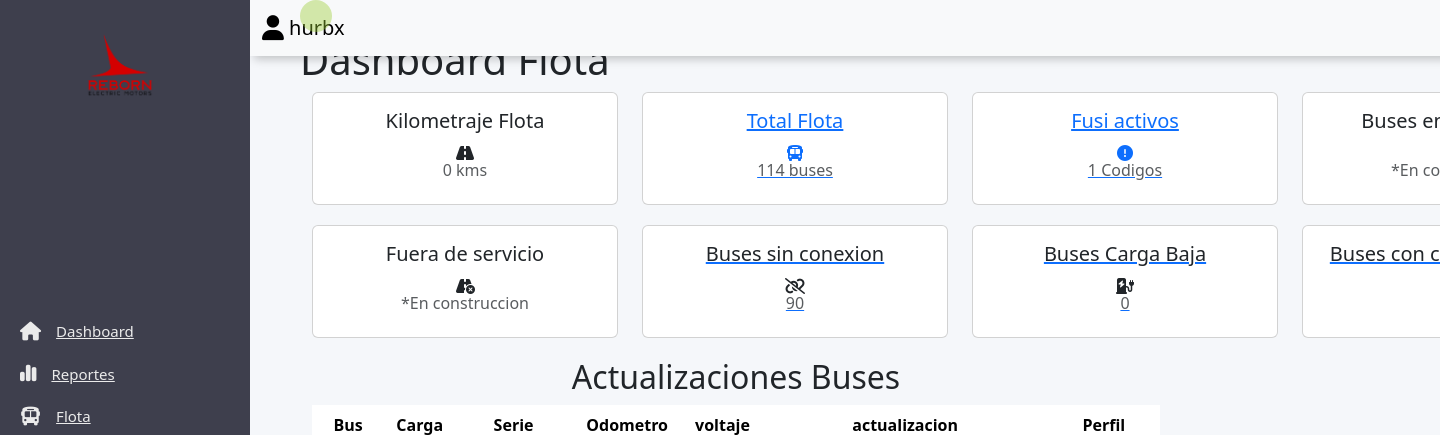
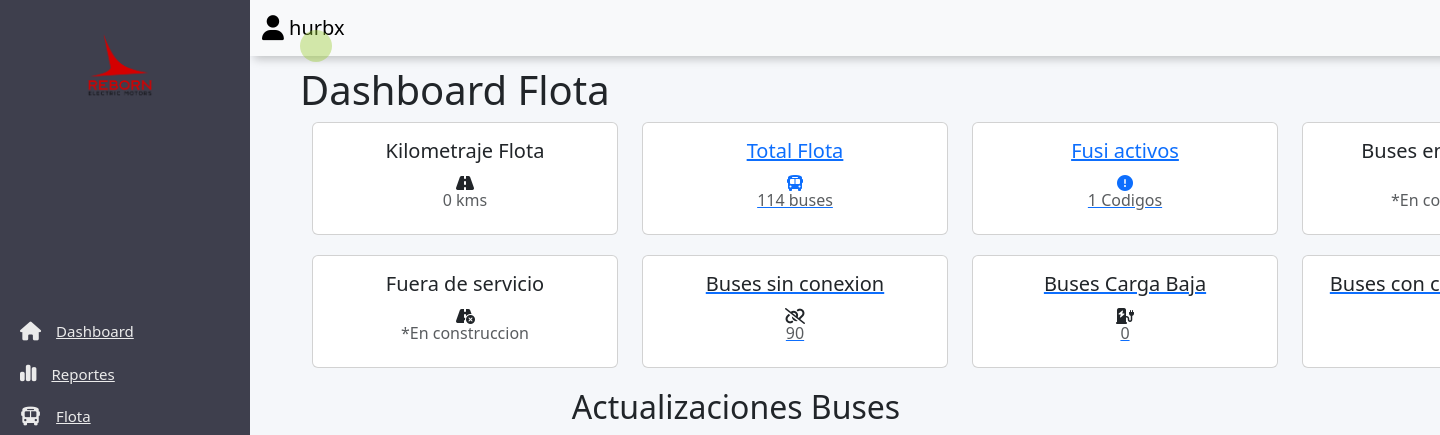
Before and after one commit to Reborn-Telemetry/Alicanto-Backend, a Django app: page / in a window 1440 px wide; the page is wider, and only the part inside the window is pictured. Shown: the top 435 px of that part. Run offline with Django 5.2, Linux system fonts and the light colour scheme; a user stored in the database is signed in; data comes from the database, SQL or seed files in the repository; tables that the repository leaves empty hold one stand-in row (values such as "Sample post"); parts of the project's set-up code (start-up, migrations or seed data) failed here and were passed over; some libraries are stand-ins or nearby versions.

Commit message:
margin top dashboard

```diff
--- a/bus_signals/templates/bus_signals/dashboard.html
+++ b/bus_signals/templates/bus_signals/dashboard.html
@@ -1,5 +1,9 @@
 {% extends "main.html" %} {% load static %} {% block content %}
-<div style="margin-left: 300px; color: yellowgreen" class="spinner-grow" role="status">
+<div
+    style="margin-left: 300px; color: yellowgreen; margin-top: 30px"
+    class="spinner-grow"
+    role="status"
+>
     <span class="visually-hidden">Loading...</span>
 </div>
 <h1 style="margin-left: 300px">Dashboard Flota</h1>
```
